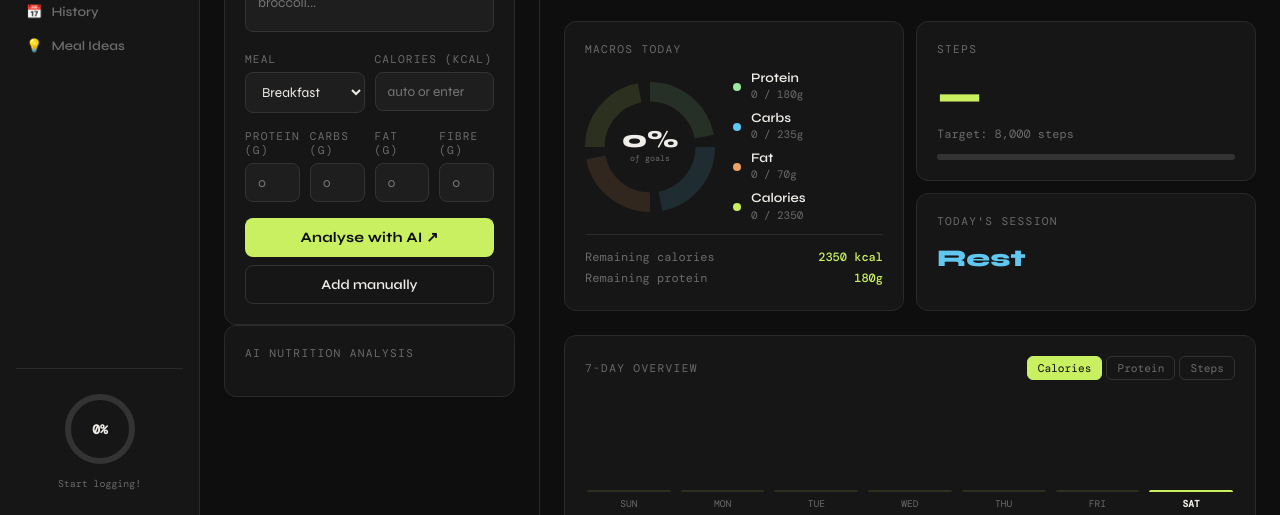
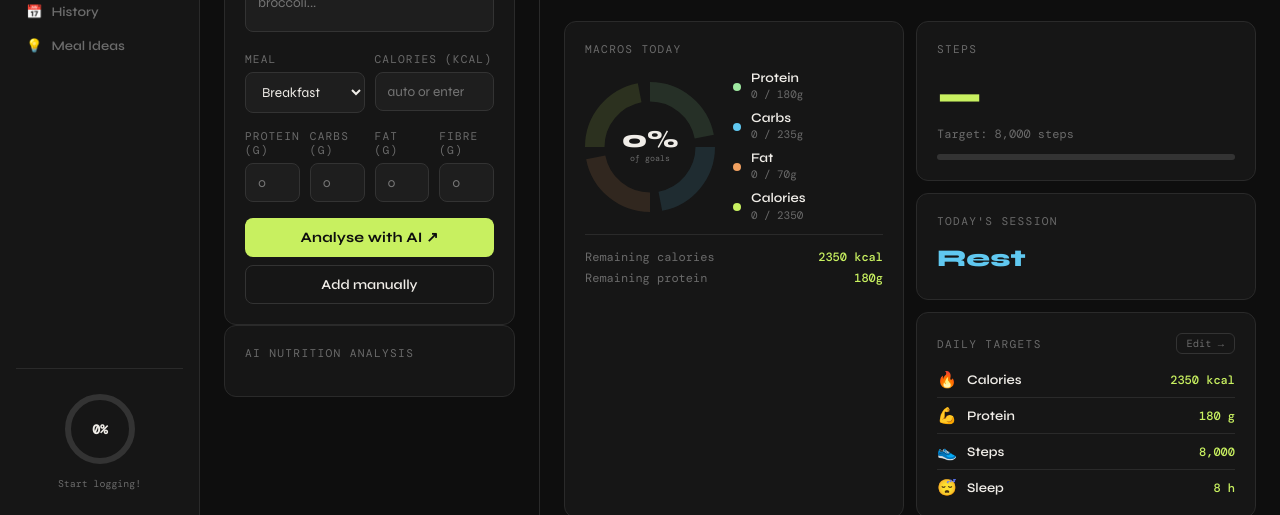
Before and after one commit to chrismayo2410/form-tracker, a website: page public/index.html in a window 1280 px wide. Shown: the part 285-800 px from the top of the page. Drawn offline with nearby package versions, Linux system fonts and the light colour scheme; a web font is replaced by a local one.

Commit message:
targets panel and final polish

```diff
--- a/public/index.html
+++ b/public/index.html
@@ -256,7 +256,7 @@
     </div>
 
     <!-- MACRO BARS + STEPS -->
-    <div style="display:grid;grid-template-columns:1fr 1fr;gap:12px;">
+    <div class="mid-grid">
       <div class="macro-section">
         <div class="section-title">Macros today</div>
         <div class="macro-donut-layout">
@@ -300,7 +300,7 @@
         </div>
       </div>
 
-      <div style="display:flex;flex-direction:column;gap:12px;">
+      <div class="right-col">
         <div class="steps-section">
           <div class="section-title">Steps</div>
           <div class="steps-big" id="stepsBig">—</div>
@@ -308,13 +308,42 @@
           <div class="steps-bar"><div class="steps-fill" id="stepsFill" style="width:0%;"></div></div>
         </div>
 
-        <div class="macro-section" style="flex:1;">
+        <div class="macro-section">
           <div class="section-title">Today's session</div>
-          <div id="workoutDisplay" style="font-size:1.5rem;font-weight:800;color:var(--accent2);margin-bottom:6px;">Rest</div>
-          <div id="activityNotesDisplay" style="font-size:0.8rem;color:var(--muted);font-family:'DM Mono',monospace;line-height:1.6;"></div>
+          <div id="workoutDisplay" class="workout-display-val">Rest</div>
+          <div id="activityNotesDisplay" class="workout-notes-val"></div>
+        </div>
+
+        <div class="macro-section">
+          <div class="tgt-panel-hdr">
+            <div class="section-title" style="margin-bottom:0;">Daily targets</div>
+            <button class="edit-tgt-btn" onclick="goToTargets()">Edit →</button>
+          </div>
+          <div class="tgt-summary">
+            <div class="tgt-row">
+              <span class="tgt-emoji">🔥</span>
+              <span class="tgt-name">Calories</span>
+              <span class="tgt-val" id="tpKcal">2350 kcal</span>
+            </div>
+            <div class="tgt-row">
+              <span class="tgt-emoji">💪</span>
+              <span class="tgt-name">Protein</span>
+              <span class="tgt-val" id="tpProtein">180 g</span>
+            </div>
+            <div class="tgt-row">
+              <span class="tgt-emoji">👟</span>
+              <span class="tgt-name">Steps</span>
+              <span class="tgt-val" id="tpSteps">8,000</span>
+            </div>
+            <div class="tgt-row">
+              <span class="tgt-emoji">😴</span>
+              <span class="tgt-name">Sleep</span>
+              <span class="tgt-val" id="tpSleep">8 h</span>
+            </div>
+          </div>
         </div>
       </div>
-    </div>
+    </div><!-- end mid-grid -->
 
     <!-- WEEKLY SUMMARY -->
     <div class="weekly-section">
@@ -396,7 +425,7 @@
 })();
 
 function updateNavRing() {
-  var ids = ['statKcalBar', 'statPBar', 'statStepsBar'];
+  var ids = ['statKcalBar', 'statPBar', 'statStepsBar', 'statSleepBar'];
   var total = 0, count = 0;
   ids.forEach(function(id) {
     var el = document.getElementById(id);
@@ -412,7 +441,7 @@ function updateNavRing() {
 }
 
 var _ringObs = new MutationObserver(updateNavRing);
-['statKcalBar', 'statPBar', 'statStepsBar'].forEach(function(id) {
+['statKcalBar', 'statPBar', 'statStepsBar', 'statSleepBar'].forEach(function(id) {
   var el = document.getElementById(id);
   if (el) _ringObs.observe(el, { attributes: true, attributeFilter: ['style'] });
 });
--- a/public/script.js
+++ b/public/script.js
@@ -192,6 +192,15 @@ function renderAll() {
 
   document.getElementById('workoutDisplay').textContent = state.workout || 'Rest';
   document.getElementById('activityNotesDisplay').textContent = state.activityNotes || '';
+
+  const tpKcal = document.getElementById('tpKcal');
+  const tpProtein = document.getElementById('tpProtein');
+  const tpSteps = document.getElementById('tpSteps');
+  const tpSleep = document.getElementById('tpSleep');
+  if (tpKcal) tpKcal.textContent = tgt.kcal + ' kcal';
+  if (tpProtein) tpProtein.textContent = tgt.protein + ' g';
+  if (tpSteps) tpSteps.textContent = tgt.steps.toLocaleString();
+  if (tpSleep) tpSleep.textContent = tgt.sleep + ' h';
 
   renderFoodLog();
   renderWeeklySummary();
@@ -544,8 +553,28 @@ function switchTab(id) {
   document.querySelectorAll('.tab-pane').forEach(p => p.classList.remove('active'));
   document.querySelectorAll('.tab-btn').forEach(b => b.classList.remove('active'));
   document.getElementById('tab-' + id).classList.add('active');
-  event.target.classList.add('active');
+  if (event && event.target && event.target.classList.contains('tab-btn')) {
+    event.target.classList.add('active');
+  } else {
+    document.querySelectorAll('.tab-btn').forEach(b => {
+      if (b.textContent.trim().toLowerCase() === id) b.classList.add('active');
+    });
+  }
   if (id === 'workout') initWorkoutTab();
+}
+
+function goToTargets() {
+  document.querySelectorAll('.tab-pane').forEach(p => p.classList.remove('active'));
+  document.querySelectorAll('.tab-btn').forEach(b => {
+    b.classList.remove('active');
+    if (b.textContent.trim() === 'Targets') b.classList.add('active');
+  });
+  const pane = document.getElementById('tab-targets');
+  if (pane) pane.classList.add('active');
+  document.querySelectorAll('.left-nav-link').forEach(l => {
+    l.classList.remove('active');
+    if (l.textContent.includes('Targets')) l.classList.add('active');
+  });
 }
 
 // ── Date display ──────────────────────────────────────────────────────────────
--- a/public/style.css
+++ b/public/style.css
@@ -300,7 +300,33 @@
   .streak-count { font-family: 'DM Mono', monospace; font-weight: 700; color: var(--accent3); font-size: 1rem; }
   .streak-text { font-family: 'DM Mono', monospace; color: var(--muted); font-size: 0.72rem; }
 
+  /* MID GRID (macros + steps/targets) */
+  .mid-grid { display: grid; grid-template-columns: 1fr 1fr; gap: 12px; }
+  .right-col { display: flex; flex-direction: column; gap: 12px; }
+
+  /* SESSION DISPLAY */
+  .workout-display-val { font-size: 1.5rem; font-weight: 800; color: var(--accent2); margin-bottom: 6px; }
+  .workout-notes-val { font-size: 0.8rem; color: var(--muted); font-family: 'DM Mono', monospace; line-height: 1.6; }
+
+  /* TARGETS SUMMARY PANEL */
+  .tgt-panel-hdr { display: flex; justify-content: space-between; align-items: center; margin-bottom: 1rem; }
+  .edit-tgt-btn { background: none; border: 1px solid var(--border2); border-radius: 6px; color: var(--muted); font-family: 'DM Mono', monospace; font-size: 0.65rem; padding: 3px 10px; cursor: pointer; transition: border-color 0.15s, color 0.15s; }
+  .edit-tgt-btn:hover { border-color: var(--accent); color: var(--accent); }
+  .tgt-summary { display: flex; flex-direction: column; }
+  .tgt-row { display: flex; align-items: center; gap: 10px; padding: 8px 0; border-bottom: 1px solid var(--border); }
+  .tgt-row:last-child { border-bottom: none; padding-bottom: 0; }
+  .tgt-row:first-child { padding-top: 0; }
+  .tgt-emoji { font-size: 1rem; width: 20px; flex-shrink: 0; }
+  .tgt-name { font-size: 0.82rem; font-weight: 600; flex: 1; }
+  .tgt-val { font-family: 'DM Mono', monospace; font-size: 0.75rem; color: var(--accent); font-weight: 500; white-space: nowrap; }
+
   /* RESPONSIVE */
+  @media (max-width: 1200px) {
+    .stats-row { grid-template-columns: repeat(2, 1fr); }
+  }
+  @media (max-width: 1000px) {
+    .mid-grid { grid-template-columns: 1fr; }
+  }
   @media (max-width: 900px) {
     .left-nav { display: none; }
     .page-wrapper { margin-left: 0; }
```
Also changed, not shown: 1 other file.
